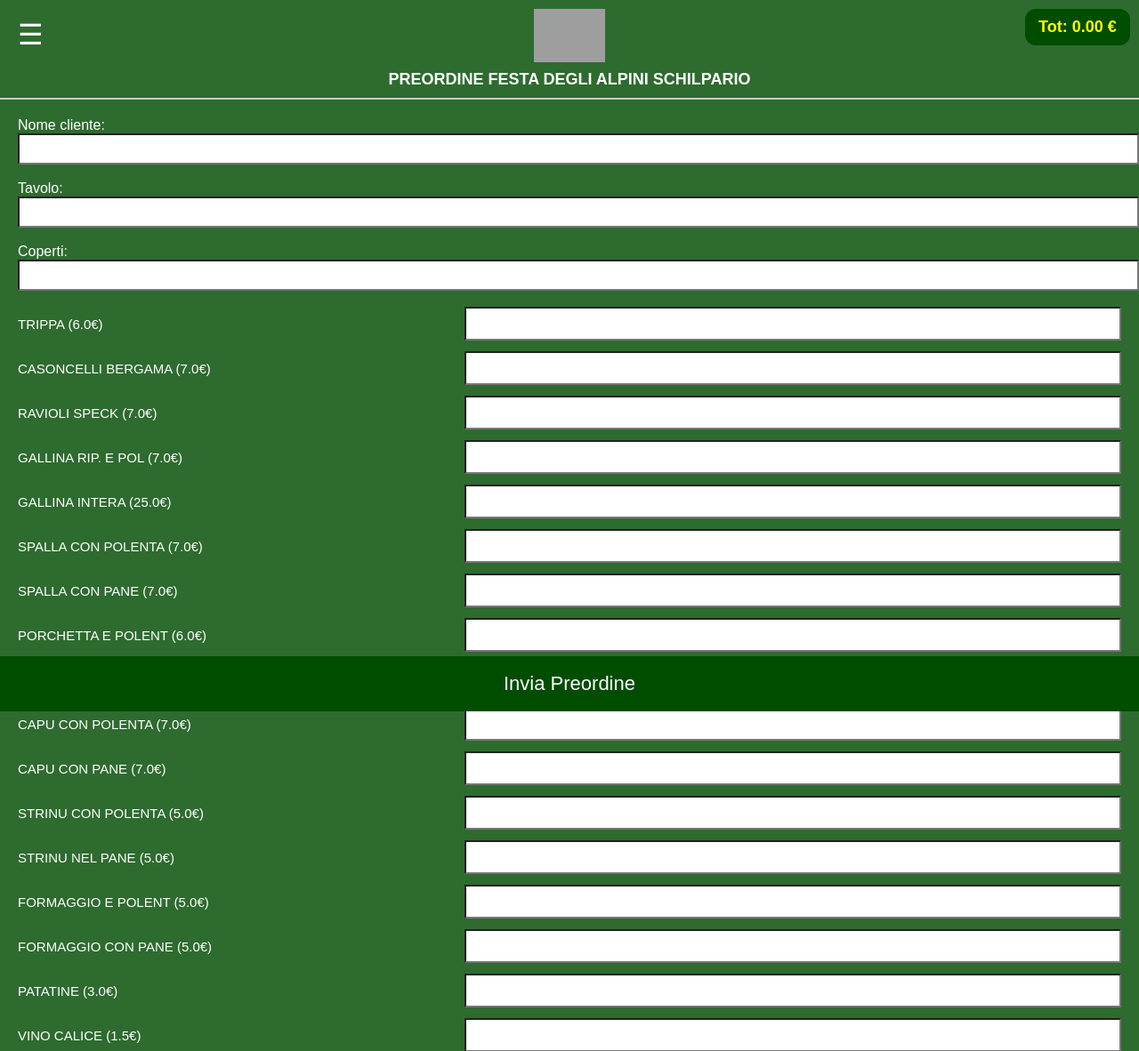
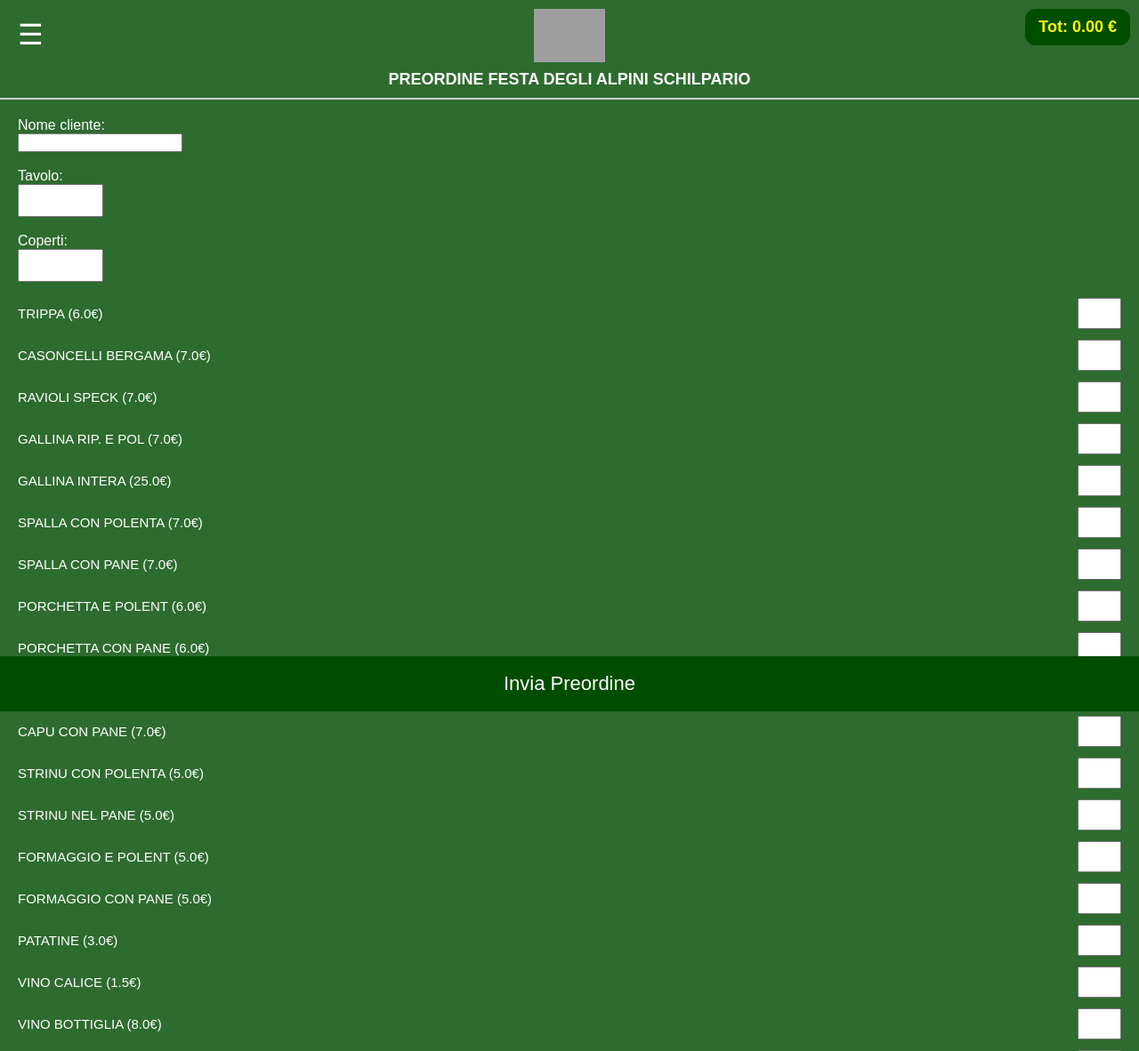
Before and after one commit to emiliomaj60-lang/alpini-preordini, a Flask app: page /menu in a window 1280 px wide. Shown: the top 1182 px of the page at 89% size. Run offline with Flask 3, Linux system fonts and the light colour scheme; grey boxes are pictures that could not be loaded.

Commit message:
Add files via upload

```diff
--- a/templates/menu.html
+++ b/templates/menu.html
@@ -93,7 +93,6 @@
             color: yellow;
             z-index: 999999;
             transform: translateZ(0);
-            will-change: transform;
             pointer-events: none;
         }
 
@@ -117,17 +116,20 @@
             width: 70%;
         }
 
+        /* NUOVA DIMENSIONE CELLE QUANTITÀ */
         .qta-box {
-            width: 60px;
+            width: 35px;       /* più piccola */
             padding: 5px;
-            font-size: 16px;
+            font-size: 18px;
+            text-align: center;
         }
 
-        input[type=text], input[type=number] {
-            width: 100%;
-            padding: 8px;
-            background: white;
-            color: black;
+        /* NUOVA DIMENSIONE TAVOLO E COPERTI */
+        .input-small {
+            width: 80px;
+            padding: 6px;
+            font-size: 18px;
+            text-align: center;
         }
 
         /* CAMPO NON VALIDO */
@@ -149,17 +151,12 @@
             font-size: 22px;
             z-index: 3000;
             text-align: center;
-            transform: translateZ(0);
         }
     </style>
 
     <script>
-        function openMenu() {
-            document.getElementById("sidebar").style.width = "250px";
-        }
-        function closeMenu() {
-            document.getElementById("sidebar").style.width = "0";
-        }
+        function openMenu() { document.getElementById("sidebar").style.width = "250px"; }
+        function closeMenu() { document.getElementById("sidebar").style.width = "0"; }
 
         function aggiornaTotale() {
             var totale = 0;
@@ -167,15 +164,8 @@
 
             for (var i = 0; i < campi.length; i++) {
                 var campo = campi[i];
-                var prezzoAttr = campo.getAttribute("data-prezzo");
-                var prezzo = parseFloat(prezzoAttr);
-                if (isNaN(prezzo)) prezzo = 0;
-
-                var valore = campo.value;
-                if (!valore) valore = "0";
-                var qta = parseInt(valore);
-                if (isNaN(qta)) qta = 0;
-
+                var prezzo = parseFloat(campo.getAttribute("data-prezzo")) || 0;
+                var qta = parseInt(campo.value) || 0;
                 totale += qta * prezzo;
             }
 
@@ -195,11 +185,8 @@
             }
         });
 
-        // -------------------------------
         // VALIDAZIONE COMPLETA
-        // -------------------------------
         function validaForm() {
-            // Rimuove errori precedenti
             let tutti = document.querySelectorAll(".errore");
             tutti.forEach(el => el.classList.remove("errore"));
 
@@ -207,46 +194,34 @@
             let nome = form["cliente"];
             let tavolo = form["tavolo"];
             let coperti = form["coperti"];
-
             let primoErrore = null;
 
-            // --- VALIDAZIONE NOME ---
             if (nome.value.trim() === "") {
                 nome.classList.add("errore");
                 primoErrore = primoErrore || nome;
             }
 
-            // --- VALIDAZIONE TAVOLO ---
             if (tavolo.value.trim() === "" || parseInt(tavolo.value) <= 0) {
                 tavolo.classList.add("errore");
                 primoErrore = primoErrore || tavolo;
             }
 
-            // --- VALIDAZIONE COPERTI ---
             if (coperti.value.trim() === "" || parseInt(coperti.value) <= 0) {
                 coperti.classList.add("errore");
                 primoErrore = primoErrore || coperti;
             }
 
-            // --- VALIDAZIONE PIATTI ---
             let campi = document.getElementsByClassName("qta");
             let almenoUno = false;
 
-            for (let i = 0; i < campi.length; i++) {
-                let campo = campi[i];
-                let valore = campo.value.trim();
+            for (let campo of campi) {
+                let qta = parseInt(campo.value);
 
-                if (valore !== "") {
-                    let qta = parseInt(valore);
+                if (!isNaN(qta) && qta > 0) almenoUno = true;
 
-                    if (isNaN(qta) || qta < 0 || qta > 9) {
-                        campo.classList.add("errore");
-                        primoErrore = primoErrore || campo;
-                    }
-
-                    if (qta > 0) {
-                        almenoUno = true;
-                    }
+                if (!isNaN(qta) && (qta < 0 || qta > 9)) {
+                    campo.classList.add("errore");
+                    primoErrore = primoErrore || campo;
                 }
             }
 
@@ -255,7 +230,6 @@
                 return false;
             }
 
-            // --- SCROLL AL PRIMO ERRORE ---
             if (primoErrore) {
                 primoErrore.scrollIntoView({ behavior: "smooth", block: "center" });
                 alert("Controlla i campi evidenziati in rosso");
@@ -297,10 +271,10 @@
         <input type="text" name="cliente" required><br><br>
 
         <label>Tavolo:</label><br>
-        <input type="number" name="tavolo" required><br><br>
+        <input type="number" name="tavolo" class="input-small" required><br><br>
 
         <label>Coperti:</label><br>
-        <input type="number" name="coperti" required><br><br>
+        <input type="number" name="coperti" class="input-small" required><br><br>
 
         {% for item in menu %}
             <div class="riga">
```
